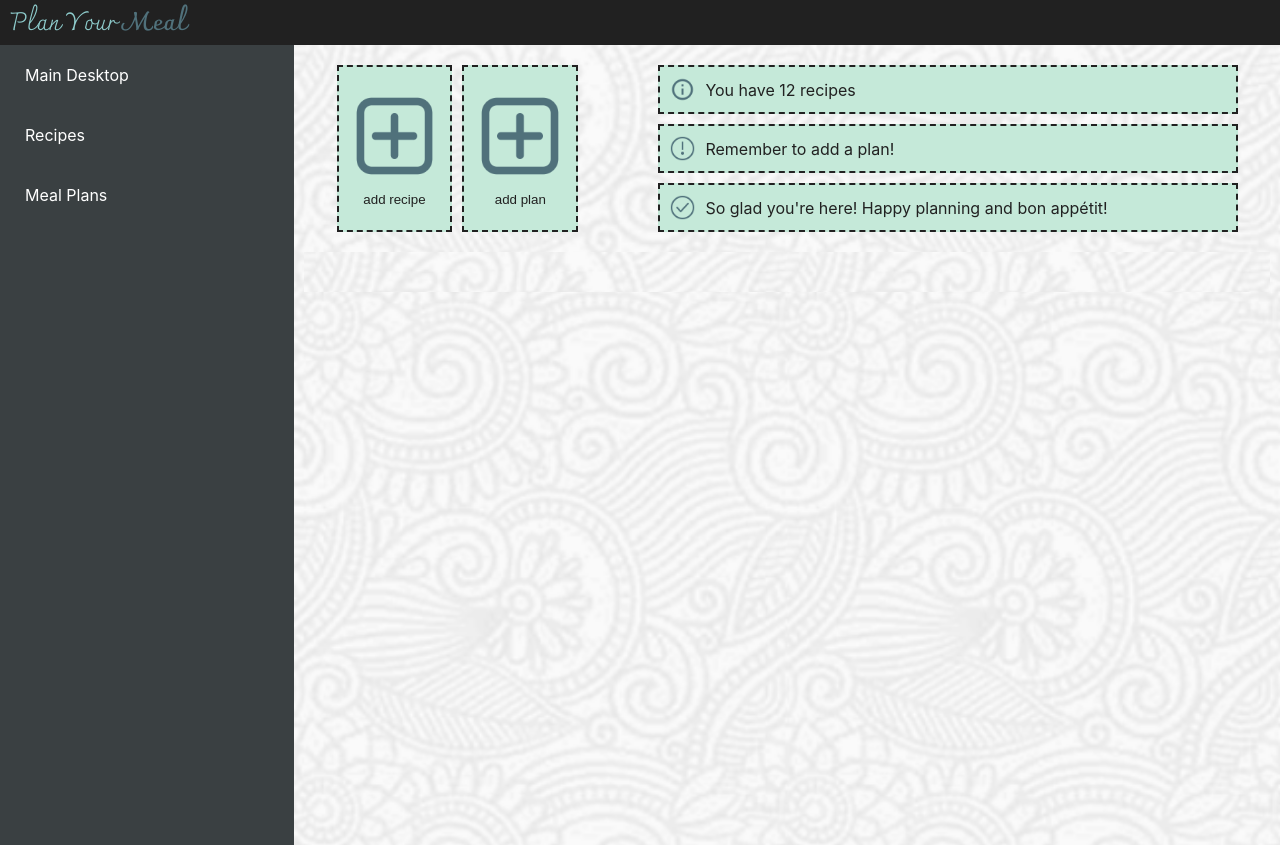
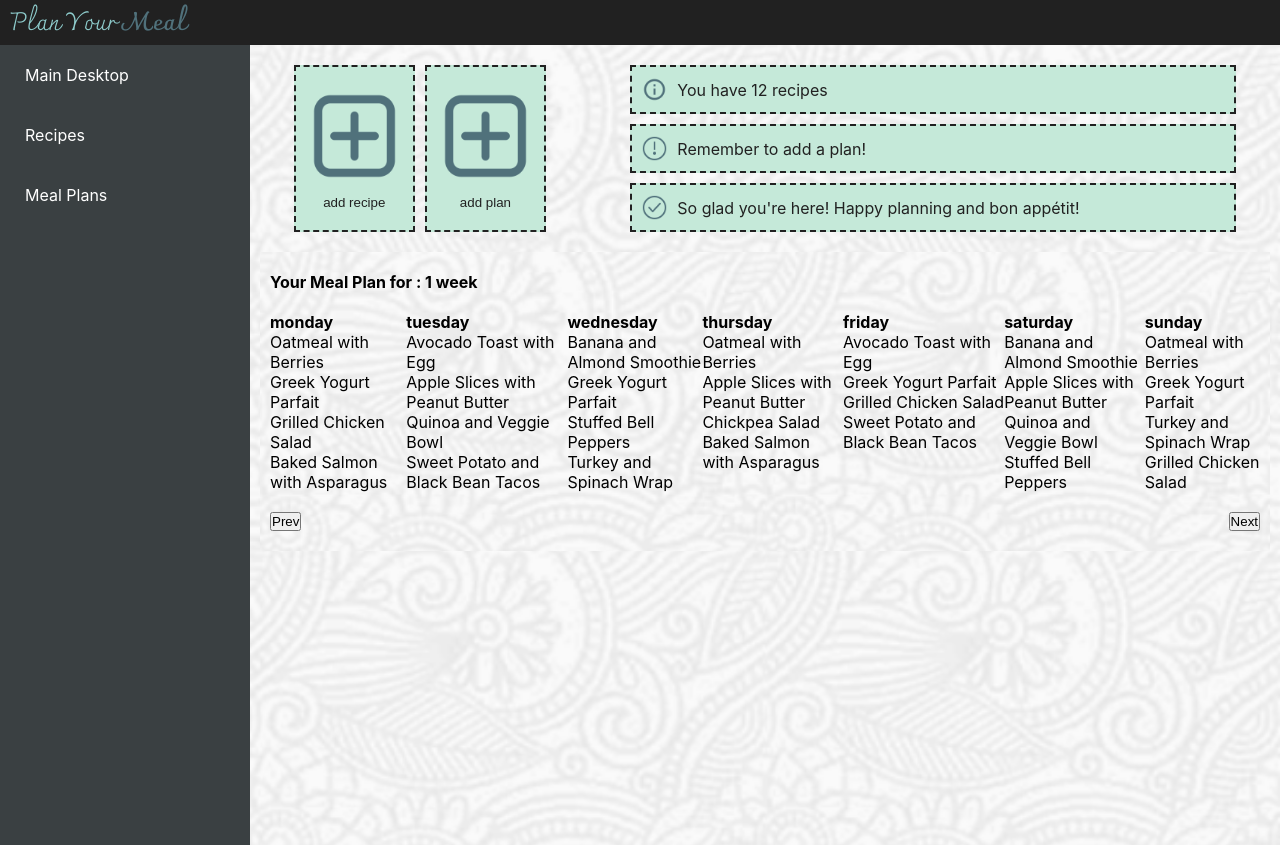
Before and after one commit to karolina-rachuta/plan-your-meal, a React (Create React App) app: page /app in a window 1280 px wide. Built offline with nearby package versions, Linux system fonts and the light colour scheme.

Commit message:
fixing logic in recipes and schedules, displaying data from the context, changing column into rows with mealplan on main screen

```diff
--- a/src/App.scss
+++ b/src/App.scss
@@ -6,7 +6,7 @@
 @import './styles/pages/platform.scss';
 @import './styles/components/app/maindesktop.scss';
 @import './styles/components/app/add_new.scss';
-@import './styles/components/app/schedules.scss';
+@import './styles/components/app/list.scss';
 
 .App {
     background-color: pink;
--- a/src/components/app/MainDesktop.jsx
+++ b/src/components/app/MainDesktop.jsx
@@ -7,8 +7,7 @@ import { ScheduleContext } from '../../contex/ScheduleContex';
 import { RecipeContext } from '../../contex/RecipeContext';
 
 function MainDesktop({ handleScreenChange }) {
-    const { addRecipeToRecipesList, recipesList, recipe, setRecipe } =
-        useContext(RecipeContext);
+    const { recipesList } = useContext(RecipeContext);
     const { scheduleList } = useContext(ScheduleContext);
     const [planIndex, setPlanIndex] = useState(1);
     const selectedPlan = scheduleList.find(
@@ -76,11 +75,11 @@ function MainDesktop({ handleScreenChange }) {
             </div>
             <div className="maindesktop__container add__container">
                 {selectedPlan && (
-                    <div>
+                    <>
                         <h4>Your Meal Plan for : {selectedPlan.number} week</h4>
-                        <div className="add__botom add__bottom--col">
+                        <div className="add__botom" style={{ display: 'flex' }}>
                             {Object.keys(selectedPlan.mealPlan).map((day) => (
-                                <div className="add__row" key={day}>
+                                <div key={day}>
                                     <h4>{day}</h4>
                                     {Object.entries(
                                         selectedPlan.mealPlan[day]
@@ -94,7 +93,7 @@ function MainDesktop({ handleScreenChange }) {
                             <button onClick={handlePrev}>Prev</button>
                             <button onClick={handleNext}>Next</button>
                         </div>
-                    </div>
+                    </>
                 )}
             </div>
         </div>
--- a/src/components/app/NewRecipe.jsx
+++ b/src/components/app/NewRecipe.jsx
@@ -6,7 +6,7 @@ import { RecipeContext } from '../../contex/RecipeContext';
 import { saveRecipeToLocalStorage } from '../../helpers/manageLocalStorage';
 
 function NewRecipe({ handleScreenChange }) {
-    const { addRecipeToRecipesList, recipesList, recipe, setRecipe } =
+    const { addRecipeToRecipesList, recipe, setRecipe } =
         useContext(RecipeContext);
 
     const [newInstruction, setNewInstruction] = useState('');
--- a/src/components/app/Schedules.jsx
+++ b/src/components/app/Schedules.jsx
@@ -1,5 +1,7 @@
 import React, { useContext } from 'react';
 import { ScheduleContext } from '../../contex/ScheduleContex';
+
+import { schedulesFromDataBase } from '../../schedules';
 import Edit from '../../assets/edit_modify_icon.png';
 import TrashCan from '../../assets/trash_can_icon.png';
 
@@ -8,6 +10,7 @@ function Schedules() {
 
     return (
         <div className="maindesktop__container table__container">
+            <h1>List of meal plans</h1>
             <div className="row">
                 <p>ID</p>
                 <p>NAME</p>
@@ -17,9 +20,10 @@ function Schedules() {
             </div>
             {scheduleList
                 .sort((a, b) => Number(a.number) - Number(b.number))
-                .map((schedule, index) => (
+                .map((schedule, id) => {
+                    return (
                         <div className="row">
-                        <p>{index + 1}</p>
+                            <p>{id + 1}</p>
                             <p>{schedule.name}</p>
                             <p>{schedule.description}</p>
                             <p>{schedule.number}</p>
@@ -28,7 +32,8 @@ function Schedules() {
                                 <img src={TrashCan} alt="" className="icon" />
                             </p>
                         </div>
-                ))}
+                    );
+                })}
         </div>
     );
 }
--- a/src/contex/ScheduleContex.js
+++ b/src/contex/ScheduleContex.js
@@ -1,5 +1,6 @@
 import React, { createContext, useEffect, useState } from 'react';
 import { getScheduleFromLocalStorage } from '../helpers/manageLocalStorage';
+import { schedulesFromDataBase } from '../schedules';
 export const ScheduleContext = createContext();
 
 function ScheduleContexProvider({ children }) {
@@ -9,7 +10,10 @@ function ScheduleContexProvider({ children }) {
     const scheduleFromLocalStorage = getScheduleFromLocalStorage();
 
     useEffect(() => {
-        setScheduleList([...scheduleFromLocalStorage]);
+        setScheduleList([
+            ...scheduleFromLocalStorage,
+            ...schedulesFromDataBase,
+        ]);
     }, []);
 
     function addScheduleToSchedulesList(schedule) {
--- /dev/null
+++ b/src/schedules.js
@@ -0,0 +1,148 @@
+export const schedulesFromDataBase = [{
+        name: "Healthy Week Plan",
+        description: "A balanced and nutritious plan for a healthy week.",
+        number: 1,
+        mealPlan: {
+            monday: {
+                breakfast1: "Oatmeal with Berries",
+                breakfast2: "Greek Yogurt Parfait",
+                lunch: "Grilled Chicken Salad",
+                dinner: "Baked Salmon with Asparagus",
+            },
+            tuesday: {
+                breakfast1: "Avocado Toast with Egg",
+                breakfast2: "Apple Slices with Peanut Butter",
+                lunch: "Quinoa and Veggie Bowl",
+                dinner: "Sweet Potato and Black Bean Tacos",
+            },
+            wednesday: {
+                breakfast1: "Banana and Almond Smoothie",
+                breakfast2: "Greek Yogurt Parfait",
+                lunch: "Stuffed Bell Peppers",
+                dinner: "Turkey and Spinach Wrap",
+            },
+            thursday: {
+                breakfast1: "Oatmeal with Berries",
+                breakfast2: "Apple Slices with Peanut Butter",
+                lunch: "Chickpea Salad",
+                dinner: "Baked Salmon with Asparagus",
+            },
+            friday: {
+                breakfast1: "Avocado Toast with Egg",
+                breakfast2: "Greek Yogurt Parfait",
+                lunch: "Grilled Chicken Salad",
+                dinner: "Sweet Potato and Black Bean Tacos",
+            },
+            saturday: {
+                breakfast1: "Banana and Almond Smoothie",
+                breakfast2: "Apple Slices with Peanut Butter",
+                lunch: "Quinoa and Veggie Bowl",
+                dinner: "Stuffed Bell Peppers",
+            },
+            sunday: {
+                breakfast1: "Oatmeal with Berries",
+                breakfast2: "Greek Yogurt Parfait",
+                lunch: "Turkey and Spinach Wrap",
+                dinner: "Grilled Chicken Salad",
+            },
+        },
+    },
+    {
+        name: "Vegetarian Delight",
+        description: "A vegetarian-focused meal plan for the week.",
+        number: 2,
+        mealPlan: {
+            monday: {
+                breakfast1: "Banana and Almond Smoothie",
+                breakfast2: "Apple Slices with Peanut Butter",
+                lunch: "Quinoa and Veggie Bowl",
+                dinner: "Sweet Potato and Black Bean Tacos",
+            },
+            tuesday: {
+                breakfast1: "Oatmeal with Berries",
+                breakfast2: "Greek Yogurt Parfait",
+                lunch: "Chickpea Salad",
+                dinner: "Stuffed Bell Peppers",
+            },
+            wednesday: {
+                breakfast1: "Avocado Toast with Egg",
+                breakfast2: "Apple Slices with Peanut Butter",
+                lunch: "Quinoa and Veggie Bowl",
+                dinner: "Sweet Potato and Black Bean Tacos",
+            },
+            thursday: {
+                breakfast1: "Banana and Almond Smoothie",
+                breakfast2: "Greek Yogurt Parfait",
+                lunch: "Chickpea Salad",
+                dinner: "Stuffed Bell Peppers",
+            },
+            friday: {
+                breakfast1: "Oatmeal with Berries",
+                breakfast2: "Greek Yogurt Parfait",
+                lunch: "Quinoa and Veggie Bowl",
+                dinner: "Sweet Potato and Black Bean Tacos",
+            },
+            saturday: {
+                breakfast1: "Banana and Almond Smoothie",
+                breakfast2: "Apple Slices with Peanut Butter",
+                lunch: "Quinoa and Veggie Bowl",
+                dinner: "Stuffed Bell Peppers",
+            },
+            sunday: {
+                breakfast1: "Oatmeal with Berries",
+                breakfast2: "Greek Yogurt Parfait",
+                lunch: "Chickpea Salad",
+                dinner: "Stuffed Bell Peppers",
+            },
+        },
+    },
+    {
+        name: "High Protein Plan",
+        description: "A meal plan focused on protein-rich dishes for active individuals.",
+        number: 3,
+        mealPlan: {
+            monday: {
+                breakfast1: "Avocado Toast with Egg",
+                breakfast2: "Apple Slices with Peanut Butter",
+                lunch: "Grilled Chicken Salad",
+                dinner: "Baked Salmon with Asparagus",
+            },
+            tuesday: {
+                breakfast1: "Banana and Almond Smoothie",
+                breakfast2: "Greek Yogurt Parfait",
+                lunch: "Turkey and Spinach Wrap",
+                dinner: "Grilled Chicken Salad",
+            },
+            wednesday: {
+                breakfast1: "Oatmeal with Berries",
+                breakfast2: "Apple Slices with Peanut Butter",
+                lunch: "Stuffed Bell Peppers",
+                dinner: "Baked Salmon with Asparagus",
+            },
+            thursday: {
+                breakfast1: "Avocado Toast with Egg",
+                breakfast2: "Greek Yogurt Parfait",
+                lunch: "Grilled Chicken Salad",
+                dinner: "Turkey and Spinach Wrap",
+            },
+            friday: {
+                breakfast1: "Banana and Almond Smoothie",
+                breakfast2: "Apple Slices with Peanut Butter",
+                lunch: "Chickpea Salad",
+                dinner: "Grilled Chicken Salad",
+            },
+            saturday: {
+                breakfast1: "Oatmeal with Berries",
+                breakfast2: "Greek Yogurt Parfait",
+                lunch: "Turkey and Spinach Wrap",
+                dinner: "Baked Salmon with Asparagus",
+            },
+            sunday: {
+                breakfast1: "Avocado Toast with Egg",
+                breakfast2: "Apple Slices with Peanut Butter",
+                lunch: "Grilled Chicken Salad",
+                dinner: "Stuffed Bell Peppers",
+            },
+        },
+    },
+];
--- a/src/styles/components/app/add_new.scss
+++ b/src/styles/components/app/add_new.scss
@@ -40,7 +40,6 @@
         gap: 20px;
         align-items: center;
         justify-content: space-evenly;
-        // flex-wrap: wrap;
     }
 
     .add__bottom--col {
@@ -62,4 +61,10 @@
 
         }
     }
+
+    .maindesktop-navigation {
+        display: flex;
+        justify-content: space-between;
+        align-items: center;
+    }
 }
--- a/src/styles/components/app/schedules.scss
+++ b/src/styles/components/app/list.scss
@@ -7,7 +7,7 @@
         gap: 20px;
         width: 100%;
         display: grid;
-        grid-template-columns: 1fr 1fr 1fr 1fr 1fr;
+        grid-template-columns: 0.25fr 1.25fr 1.5fr 1.5fr 0.5fr;
 
     }
 }
--- a/src/styles/components/app/sidebar.scss
+++ b/src/styles/components/app/sidebar.scss
@@ -1,6 +1,7 @@
 .sidebar__container {
     background-color: $third-color;
     width: 30%;
+    max-width: 250px;
     height: 100vh;
     color: $bg-color;
     display: flex;
```
Also changed, not shown: src/components/app/NewSchedule.jsx (+17 -8 lines), src/components/app/Recipes.jsx (+26 -36 lines). Lines whose indentation alone changed are shown as unchanged.
